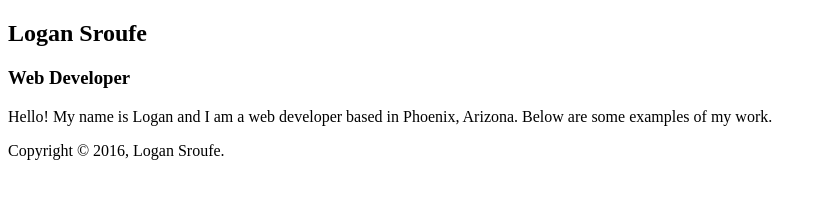
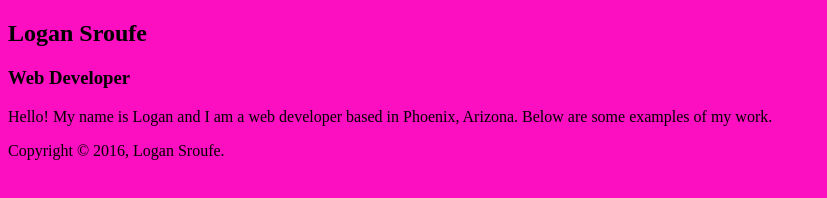
Before and after one commit to lsroufe/portfolio, a website: page index.html in a window 1280 px wide. Shown: the whole page, without its empty margins (0-827 px from the left). Drawn offline with nearby package versions, Linux system fonts and the light colour scheme.

Commit message:
added npm and readme

```diff
--- a/index.html
+++ b/index.html
@@ -42,7 +42,9 @@
 
         <footer>Copyright &copy; 2016, Logan Sroufe.</footer>
 
-        <script src="https://code.jquery.com/jquery-2.2.4.min.js"></script>
+        <script src="node_modules/jquery/dist/jquery.js"></script>
+
+
         <script src="js/main.js"></script>
 
         <!-- Google Analytics: change UA-XXXXX-Y to be your site's ID. -->
--- a/js/main.js
+++ b/js/main.js
@@ -0,0 +1,3 @@
+$(document).ready(function() {
+	$('body').css('background-color', '#FC0FC0');
+});
```
Also changed, not shown: package.json (added, +15 -0 lines), readme.md (added).
